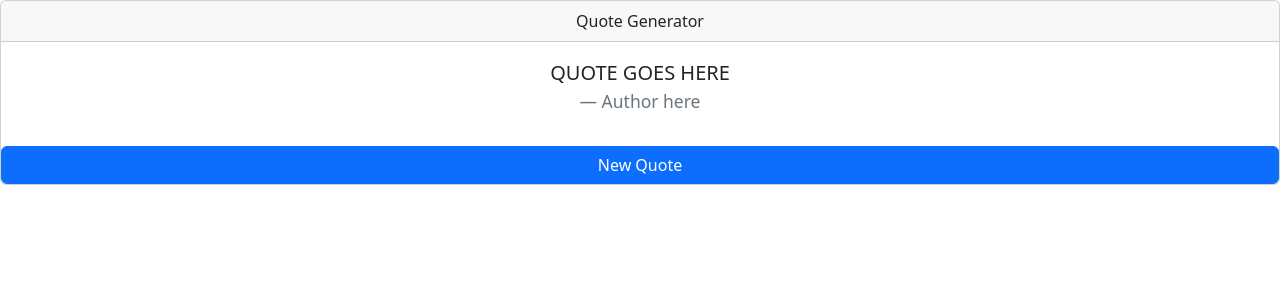
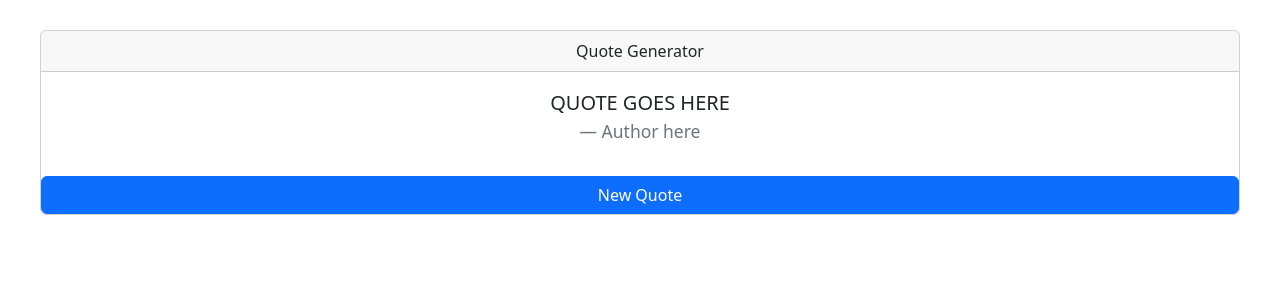
Before and after one commit to AdamDTak2112/quote-machine, a React (Create React App) app: page / in a window 1280 px wide. Shown: the top 300 px of the page. Built offline with nearby package versions, Linux system fonts and the light colour scheme.

Commit message:
add padding

```diff
--- a/src/App.css
+++ b/src/App.css
@@ -1,5 +1,6 @@
 .App {
   position: flex;
-  margin-left: auto;
-  margin-right: auto;
+
+  justify-content: center;
+  padding: 30px 40px 30px 40px
 }
```
